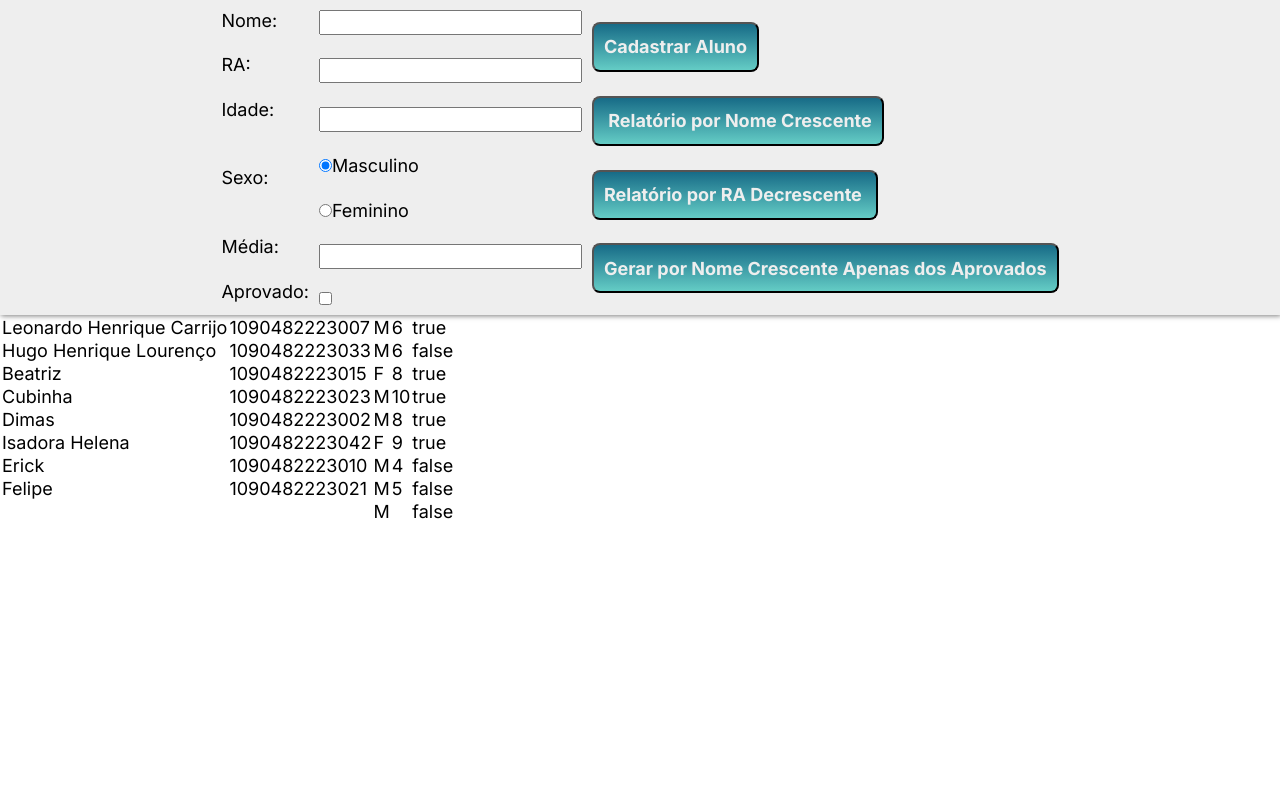
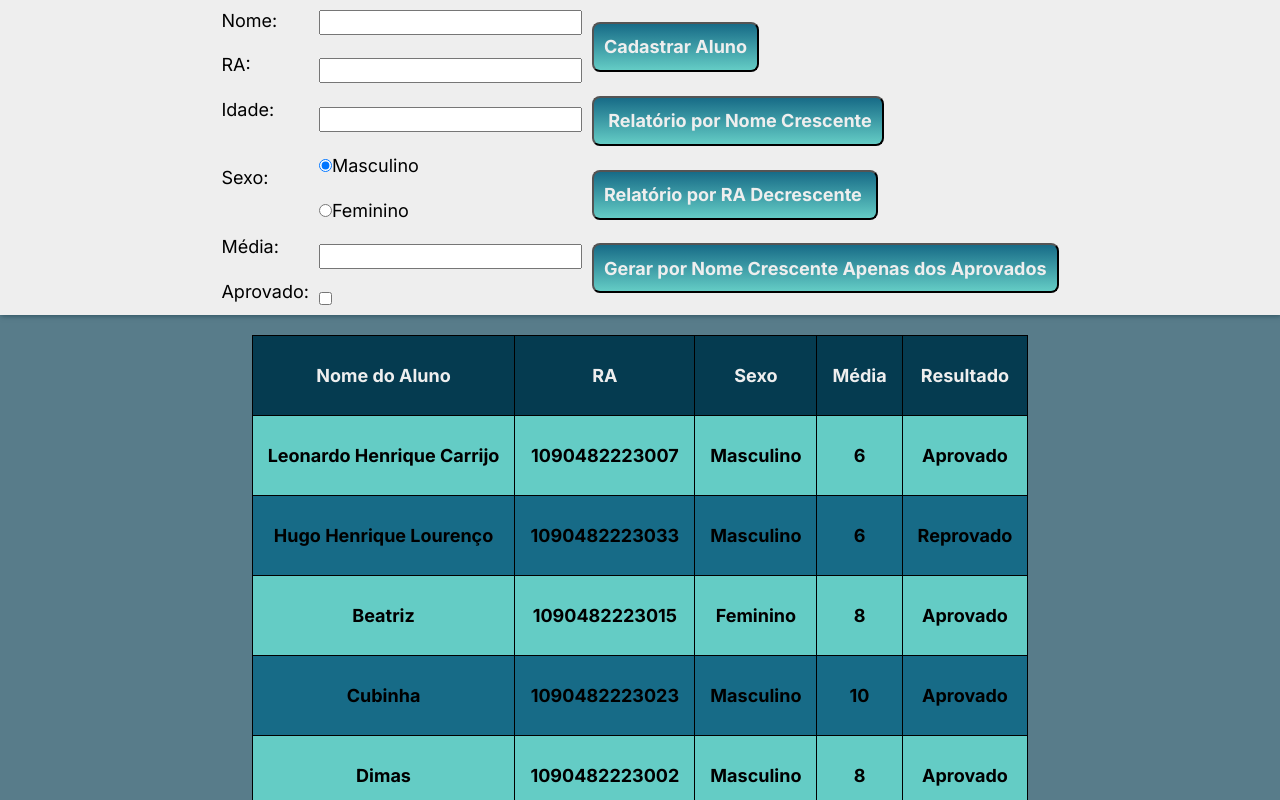
Before and after one commit to LeoCarrijo/EstruturaDeDados, a plain HTML site: page Trabalhos/Bimestre_1/index.html in a window 1280 px wide. Both pictures are taken after a click on the button "Cadastrar Aluno". Shown: the top 800 px of the page. Drawn offline with Linux system fonts and the light colour scheme.

Commit message:
CSS Update

```diff
--- a/Trabalhos/Bimestre_1/Scripts/Script.mjs
+++ b/Trabalhos/Bimestre_1/Scripts/Script.mjs
@@ -112,22 +112,20 @@ function Cadastrar(aluno) { // Função que recebe um aluno e o inclui na lista
     alunos.push(aluno)
 }
 function GerarRelatorio(vetor, apenasAprovados){ // Função que gera os relatórios dos alunos
-    let alunoCont = 1
+    elementos.tabelaRelatorio.innerHTML = ''
+    GerarLinhaCabecalho()
     for(let i = 0; i < vetor.length; i++){
         if(!apenasAprovados){
             PrintarAluno(vetor, i)
-            alunoCont++
         }else{
             if(alunos[i].aprovado){
                 PrintarAluno(vetor, i)
-                alunoCont++
             }
         }
     }
 }
 function PrintarAluno(vetor, i){
     let tabela = elementos.tabelaRelatorio
-    const tabelaCabecalho = document.createElement('tr')
     const linha = document.createElement('tr')
     tabela.appendChild(linha)
     const nome = document.createElement('td')
@@ -138,11 +136,30 @@ function PrintarAluno(vetor, i){
     ra.textContent = vetor[i].ra
     const sexo = document.createElement('td')
     linha.appendChild(sexo)
-    sexo.textContent = vetor[i].sexo
+    sexo.textContent = vetor[i].sexo == 'M' ? 'Masculino' : 'Feminino'
     const media = document.createElement('td')
     linha.appendChild(media)
     media.textContent = vetor[i].media
     const aprovado = document.createElement('td')
     linha.appendChild(aprovado)
-    aprovado.textContent = vetor[i].aprovado
+    aprovado.textContent = vetor[i].aprovado ? 'Aprovado' : 'Reprovado'
 }
+function GerarLinhaCabecalho(){
+    const tabelaCabecalho = document.createElement('tr')
+    elementos.tabelaRelatorio.appendChild(tabelaCabecalho)
+    const nome = document.createElement('th')
+    tabelaCabecalho.appendChild(nome)
+    nome.textContent = "Nome do Aluno"
+    const ra = document.createElement('th')
+    tabelaCabecalho.appendChild(ra)
+    ra.textContent = "RA"
+    const sexo = document.createElement('th')
+    tabelaCabecalho.appendChild(sexo)
+    sexo.textContent = "Sexo"
+    const media = document.createElement('th')
+    tabelaCabecalho.appendChild(media)
+    media.textContent = "Média"
+    const aprovado = document.createElement('th')
+    tabelaCabecalho.appendChild(aprovado)
+    aprovado.textContent = "Resultado"
+}
--- a/Trabalhos/Bimestre_1/Styles/Abstract/_reset.scss
+++ b/Trabalhos/Bimestre_1/Styles/Abstract/_reset.scss
@@ -6,3 +6,7 @@
     font-family: $fonte-padrao;
     font-size: $fonte-tamanho;
 }
+
+body {
+    overflow-x: hidden;
+}
--- /dev/null
+++ b/Trabalhos/Bimestre_1/Styles/Components/_principal.scss
@@ -0,0 +1,7 @@
+.principal {
+    display: flex;
+    justify-content: center;
+    padding: 20px;
+    background-color: #053B50AA;
+    height: 100vh;
+}
--- /dev/null
+++ b/Trabalhos/Bimestre_1/Styles/Components/_tabela.scss
@@ -0,0 +1,20 @@
+.tabela__relatorio {
+    border-collapse: collapse;
+    border: 1px solid #000;
+    text-align: center;
+    font-weight: bold;
+    th {
+        background-color: $cor-1;
+        color: $cor-4;
+    }
+    td, th {
+        padding: 5px 15px;
+        border: 1px solid #000;
+    }
+    tr:nth-child(odd) {
+        background-color: $cor-2;
+    }
+    tr:nth-child(even) {
+        background-color: $cor-3;
+    }
+}
--- a/Trabalhos/Bimestre_1/style.scss
+++ b/Trabalhos/Bimestre_1/style.scss
@@ -1,4 +1,6 @@
 @import './Styles/Abstract/reset';
 @import './Styles/Components/formulario';
 @import './Styles/Components/cabecalho';
-@import './Styles/Components/bototes';
+@import './Styles/Components/botoes';
+@import './Styles/Components/principal';
+@import './Styles/Components/tabela';
```
Also changed, not shown: Trabalhos/Bimestre_1/Styles/Components/_botoes.scss (renamed from Trabalhos/Bimestre_1/Styles/Components/_bototes.scss), Trabalhos/Bimestre_1/style.css, 1 other file.
